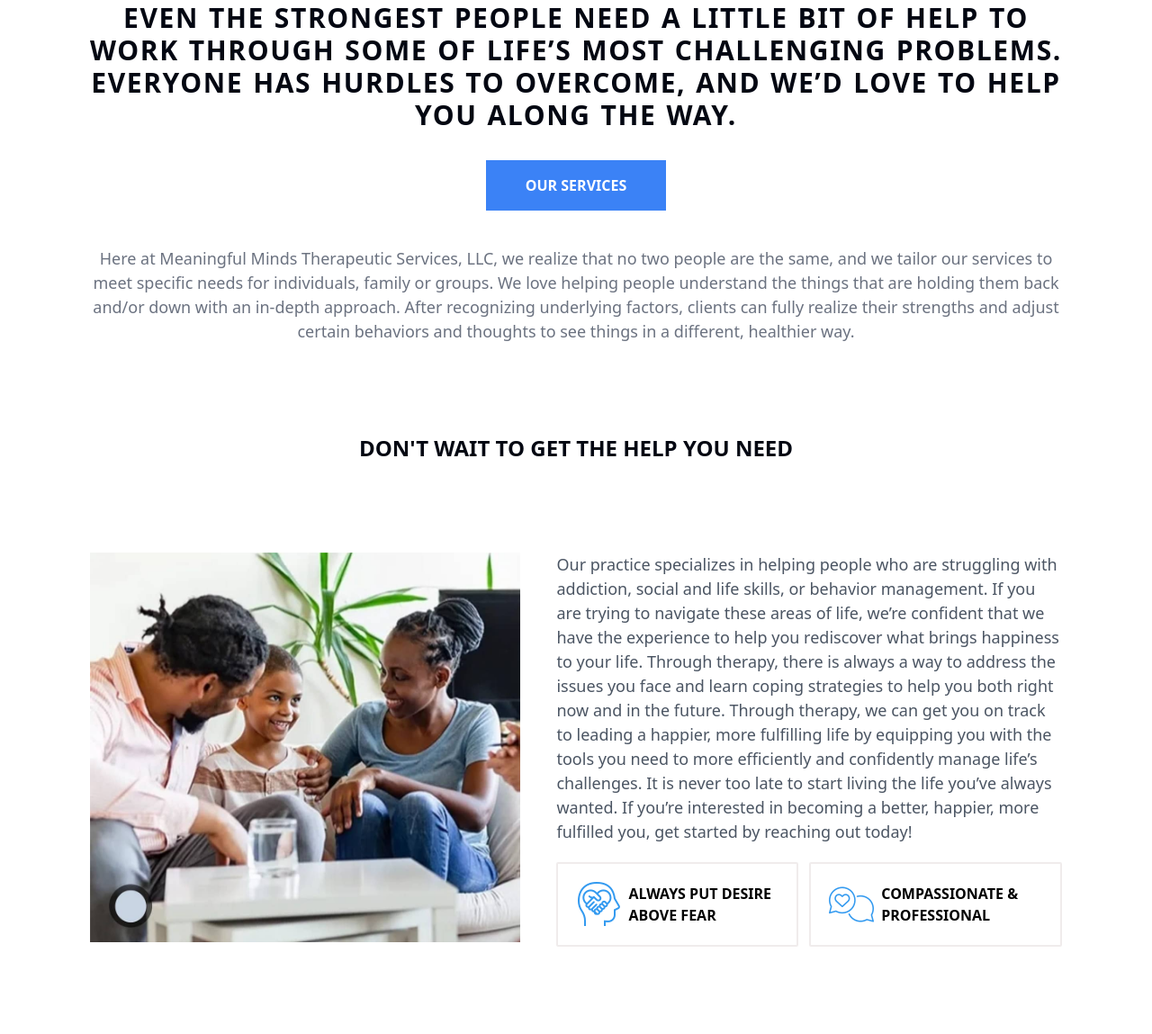
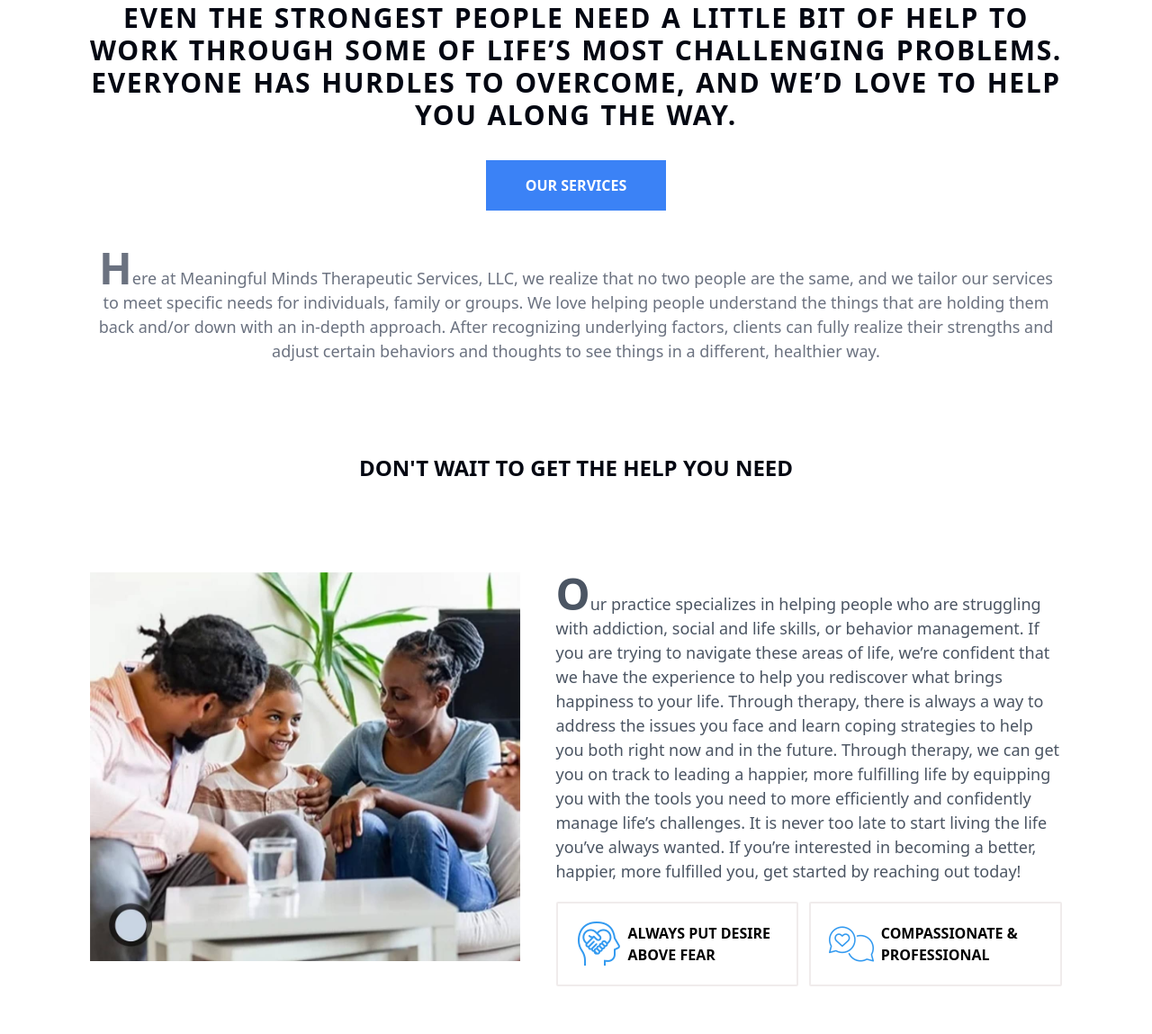
Before and after one commit to Victory-Sakey/HRB, a Django app: page / in a window 1280 px wide. Shown: the part 1202-2351 px from the top of the page at 90% size. Run offline with Django 4.2, Linux system fonts and the light colour scheme; some libraries are stand-ins or nearby versions.

Commit message:
I no do again

```diff
--- a/Onboarding/templates/about.html
+++ b/Onboarding/templates/about.html
@@ -154,7 +154,7 @@
             <div class="about mx-auto container flex lg:flex-row flex-col bg-blue-200 md:justify-center lg:justify-evenly  xl:p-20">
                 <div class="about-1 p-5" data-aos="fade-up"  data-aos-once="true">
                     <h2 class="font-bold text-5xl text-blue-500 font-sans tracking-tight pb-5">Our Mission</h2>
-                    <P class="lg:w-[500px] w-[100%] font-sans text-gray-900 text-xl" >Meaningful Minds Therapeutic Services is a change agent dedicated to improving
+                    <P class="lg:w-[500px] w-[100%] font-sans text-gray-900 text-xl" ><b class="text-5xl">M</b>eaningful Minds Therapeutic Services is a change agent dedicated to improving
                         the lives and social conditions for people with mental health, substance use
                         and trauma-related challenges, by promoting health, wellness and recovery in a
                         meaningful way.<br> <br>  </P>
@@ -167,7 +167,7 @@
             <div class="about mx-auto container flex md:flex-row-reverse flex-col md:justify-center lg:justify-evenly  p-5 lg:p-2 ">
               <div class="about-1 p-5" data-aos="fade-up"  data-aos-once="true">
                   <h2 class=" font-bold md:text-5xl lg:text-5xl text-5xl text-blue-500 font-sans tracking-tight pb-5 mt-12">Our Story</h2>
-                  <P class="md:w-[300px] lg:w-[700px]  w-[100%] font-sans text-gray-900" >Meaningful Minds was born through the vision of founder Jahneen Keatz Onyemachi.
+                  <P class="md:w-[300px] lg:w-[700px]  w-[100%] font-sans text-gray-900" ><b class="text-5xl">M</b>eaningful Minds was born through the vision of founder Jahneen Keatz Onyemachi.
                     Jahneen had a vision to provide services to the community that speaks to the heart of
                     the people, not the cookie-cutter same way of doing things. She has over 15 years of
                     experience as a help agent serving our most vulnerable population that includes but not
--- a/Onboarding/templates/index.html
+++ b/Onboarding/templates/index.html
@@ -173,7 +173,7 @@
             <div class="about mx-auto container flex  flex-col md:justify-center lg:justify-evenly  p-5 lg:p-2 xl:p-20">
                 <div class="about-1 p-5 tetx-center justify-center align-middle items-center flex flex-col" data-aos="fade-up"  data-aos-once="true">
                     <h1  class="text-blue-500 text-5xl text-center  pb-3 font-bold ">Welcome!</h1>
-                    <P class="text-gray-950   text-xl sm:text-2xl lg:text-2xl xl:text-3xl font-sans w-[100%] font-bold uppercase text-center" style="letter-spacing: .1rem; word-spacing: .1rem;" >Even the strongest people need a little bit of help to work through some of
+                    <P class="text-gray-950   text-xl sm:text-2xl lg:text-2xl xl:text-3xl font-sans w-[100%] font-bold uppercase text-center" style="letter-spacing: .1rem; word-spacing: .1rem;" > Even the strongest people need a little bit of help to work through some of
                         life’s most challenging problems. Everyone has hurdles to overcome, and we’d
                         love to help you along the way.
                         </P>
@@ -181,7 +181,7 @@
                 </div>
                 <div class="about-2 align_middle items-center justify-center   p-5 " data-aos="fade-up"  data-aos-once="true">
                    <p class="text-gray-500 font-sans  text-[18px] w-[100%] text-center">
-                        Here at Meaningful Minds Therapeutic Services, LLC, we realize that no two
+                        <b class="text-5xl">H</b>ere at Meaningful Minds Therapeutic Services, LLC, we realize that no two
                         people are the same, and we tailor our services to meet specific needs for
                         individuals, family or groups. We love helping people understand the things
                         that are holding them back and/or down with an in-depth approach. After
@@ -205,7 +205,7 @@
             </div>
             <div class="about-2  p-5 pb-4" data-aos="fade-up"  data-aos-once="true">
                 <p class="text-gray-600 font-sans  text-[18px] w-full lg:w-[100%] text-left">
-                  Our practice specializes in helping people who are struggling with addiction, social and life skills, or behavior management. If you are trying to navigate these areas of life, we’re confident that we have the experience to help you rediscover what brings happiness to your life. Through therapy, there is always a way to address the issues you face and learn coping strategies to help you both right now and in the future.
+                 <b class="text-5xl">O</b>ur practice specializes in helping people who are struggling with addiction, social and life skills, or behavior management. If you are trying to navigate these areas of life, we’re confident that we have the experience to help you rediscover what brings happiness to your life. Through therapy, there is always a way to address the issues you face and learn coping strategies to help you both right now and in the future.
 
       Through therapy, we can get you on track to leading a happier, more fulfilling life by equipping you with the tools you need to more efficiently and confidently manage life’s challenges.
 
```
